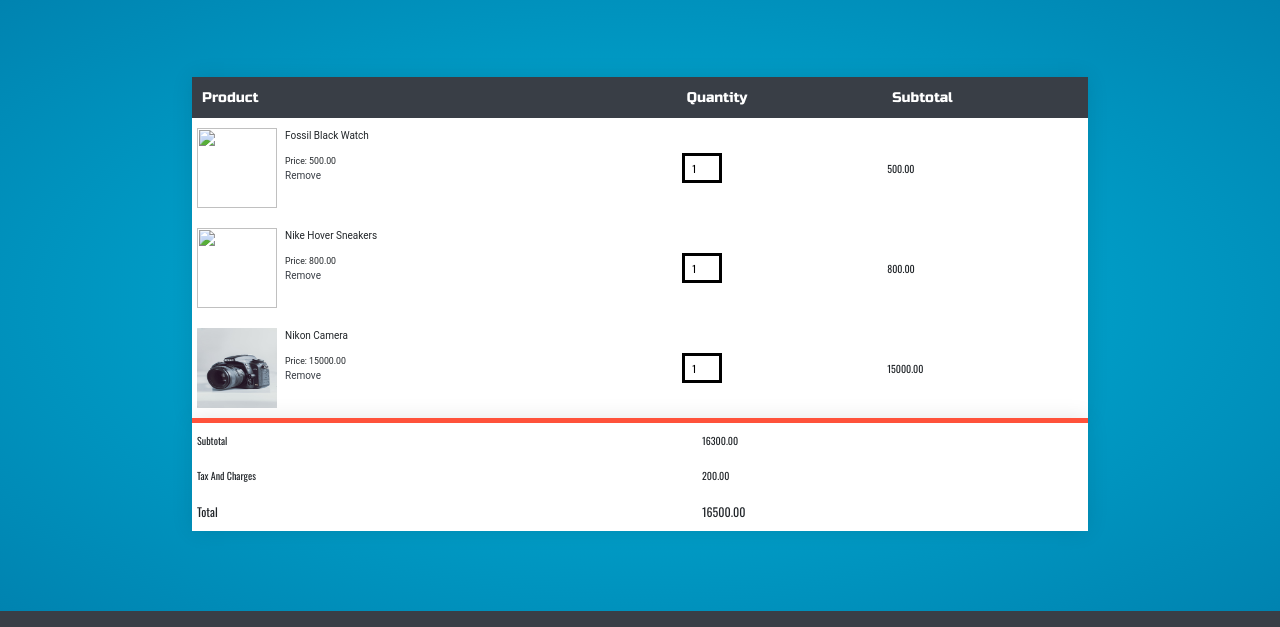
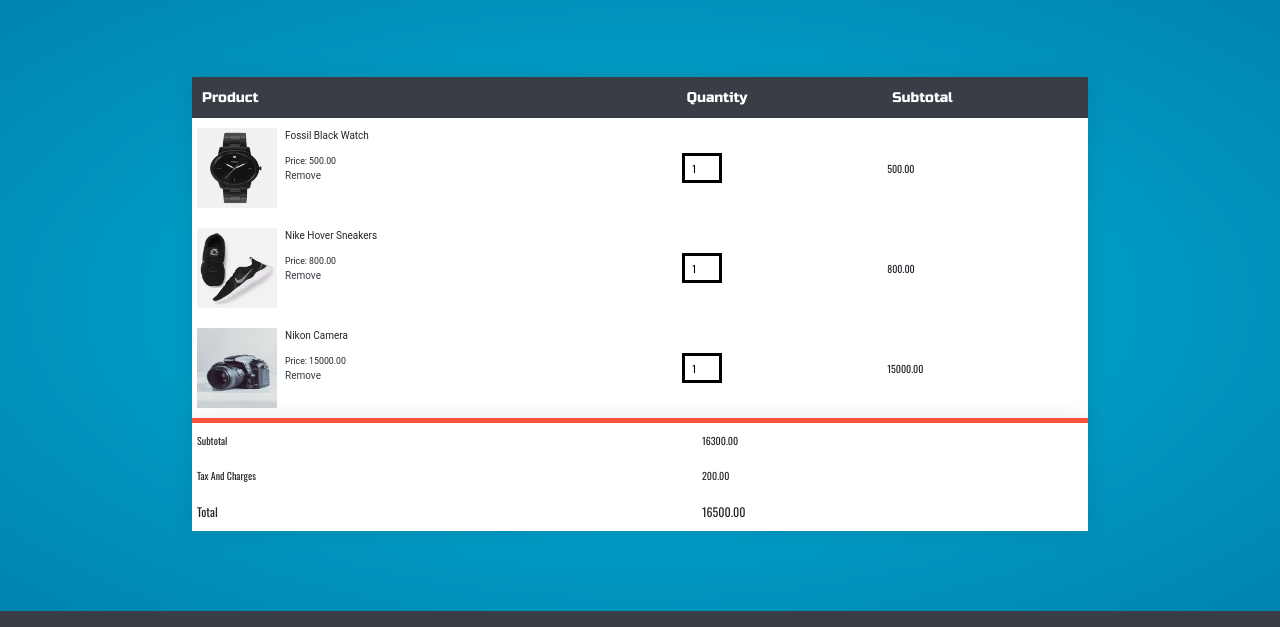
Before and after one commit to TechBot505/E-Commerce-Website, a plain HTML site: page cart.html in a window 1280 px wide. Shown: the part 173-800 px from the top of the page. Drawn offline with nearby package versions, Linux system fonts and the light colour scheme; a web font is replaced by a local one.

Commit message:
Update cart.html

```diff
--- a/cart.html
+++ b/cart.html
@@ -89,7 +89,7 @@
      <tr>
        <td>
          <div class="cart-info">
-           <img src="img/product-8.jpg" alt="">
+           <img src="product-8.jpg" alt="">
            <div>
              <p>Fossil Black Watch</p>
              <small>Price: 500.00</small>
@@ -104,7 +104,7 @@
      <tr>
        <td>
          <div class="cart-info">
-           <img src="img/card9.png" alt="">
+           <img src="card9.png" alt="">
            <div>
              <p>Nike Hover Sneakers</p>
              <small>Price: 800.00</small>
```
